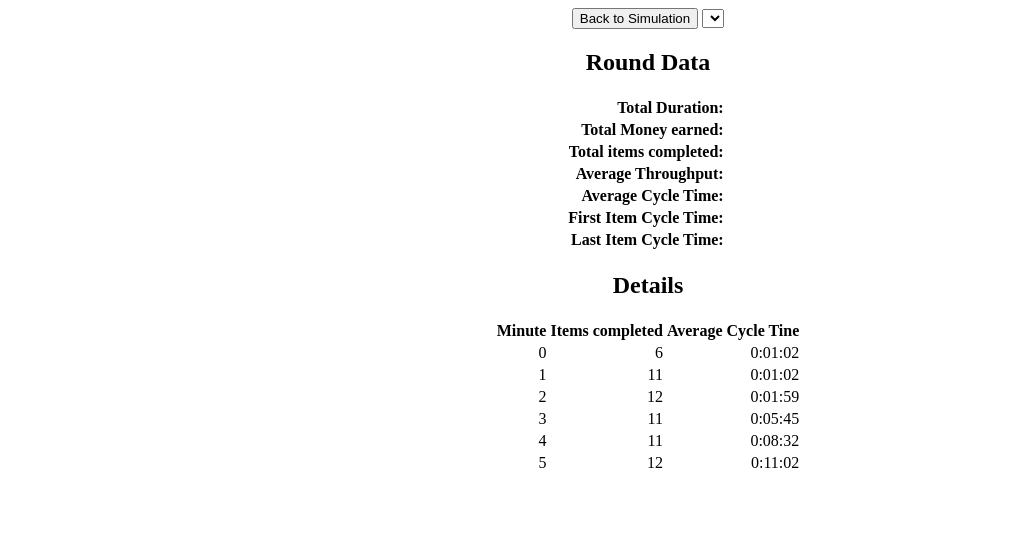
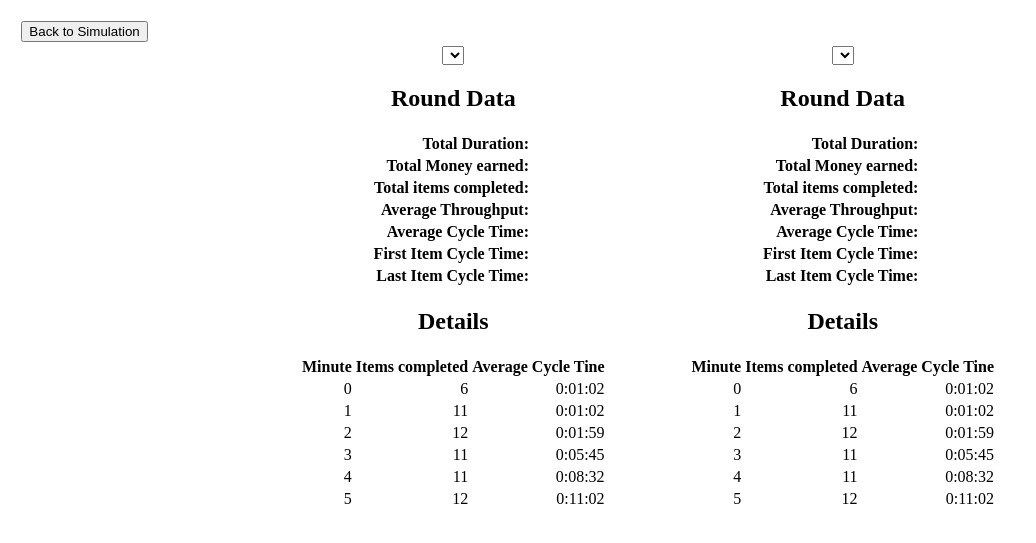
Before and after one commit to komplexitaeter/kfs, a PHP site: page /stats.php in a window 1280 px wide. Shown: the top 543 px of the page, without its empty margins (0-1036 px from the left). Run offline with PHP 8.4, Linux system fonts and the light colour scheme; data that the repository does not hold is empty.

Commit message:
display two rounds stats in parallel

```diff
--- a/board.css
+++ b/board.css
@@ -171,7 +171,7 @@ body{
 
 .control_button:disabled {
     opacity: 0.2;
-    cursor: not-allowed;
+    cursor: default;
 }
 
 
--- a/get_stats.php
+++ b/get_stats.php
@@ -23,13 +23,15 @@ $success = mysqli_real_connect(
 
 /*verify status of the current simulation*/
 $sql = "SELECT sim.status_code
-              ,coalesce(sim.stats_round_id, sim.current_round_id) stats_round_id
+              ,coalesce(sim.stats_round_id_0, sim.current_round_id) stats_round_id_0
+              ,coalesce(sim.stats_round_id_1, sim.current_round_id) stats_round_id_1
           FROM kfs_simulation_tbl as sim
          WHERE sim.simulation_id=".$simulation_id;
 if ($result = $link->query($sql)) {
     if($obj = $result->fetch_object()) {
         $status_code = $obj->status_code;
-        $stats_round_id = $obj->stats_round_id;
+        $stats_round_id[0] = $obj->stats_round_id_0;
+        $stats_round_id[1] = $obj->stats_round_id_1;
     }
     else{
         $status_code = "NO_SIMULATION";
@@ -65,8 +67,11 @@ else{
     }
 }
 
-$round_data=null;
-$sql="select COALESCE(rnd.cumulative_time_s, 0) + TIMESTAMPDIFF(SECOND, rnd.last_start_time,
+$round_data=array();
+
+for ($i=0;$i<2;$i++) {
+
+    $sql = "select COALESCE(rnd.cumulative_time_s, 0) + TIMESTAMPDIFF(SECOND, rnd.last_start_time,
     COALESCE(rnd.last_stop_time, CURRENT_TIMESTAMP)) as total_time_s
        ,count(i.item_id) as total_items_cnt
        ,sum(i.price) as total_money_earned
@@ -79,15 +84,14 @@ $sql="select COALESCE(rnd.cumulative_time_s, 0) + TIMESTAMPDIFF(SECOND, rnd.last
       on i.round_id = rnd.round_id
 and i.end_time_s is not null
 and i.current_station_id is null
-  where rnd.round_id = $stats_round_id
+  where rnd.round_id = $stats_round_id[$i]
 group by rnd.round_id, rnd.cumulative_time_s, rnd.last_start_time, rnd.last_stop_time";
 
     if ($result = $link->query($sql)) {
-    if(  $obj = $result->fetch_object()) {
-        $round_data = $obj;
+        if ($obj = $result->fetch_object()) {
+            $round_data[$i] = $obj;
         }
-}
-else{
+    } else {
         if ($link->connect_errno) {
             printf("\n Fail: %s\n", $link->connect_error);
             exit();
@@ -98,57 +102,67 @@ $sql = "select round(avg(mins.items_cnt),1) as avg_throughput from (
                   select floor((xi.end_time_s) / 60) as minute
                        , count(1)                   as items_cnt
                   from kfs_items_tbl xi
-                  where xi.round_id = $stats_round_id
+                  where xi.round_id = $stats_round_id[$i]
                     and xi.end_time_s is not null
                     and xi.current_station_id is null
                   group by minute
                   having minute != 0
                      and minute != (select floor((max(x.end_time_s)) / 60)
                                     from kfs_items_tbl x
-                                    where x.round_id = $stats_round_id
+                                    where x.round_id = $stats_round_id[$i]
                                       and x.end_time_s is not null
                                       and x.current_station_id is null)
                        and minute != (select floor((min(x.end_time_s)) / 60)
                                     from kfs_items_tbl x
-                                    where x.round_id = $stats_round_id
+                                    where x.round_id = $stats_round_id[$i]
                                       and x.end_time_s is not null
                                       and x.current_station_id is null)
               ) as mins";
 
     if ($result = $link->query($sql)) {
-    if(  $obj = $result->fetch_object()) {
-        $round_data->avg_throughput = $obj->avg_throughput;
+        if ($obj = $result->fetch_object()) {
+            $round_data[$i]->avg_throughput = $obj->avg_throughput;
         }
-}
-else{
+    } else {
         if ($link->connect_errno) {
             printf("\n Fail: %s\n", $link->connect_error);
             exit();
         }
     }
 
+}
+
+
+
+
+/* query rounds details*/
+
+for ($i=0;$i<2;$i++) {
+
+
     $sql = "select floor((i.end_time_s)/60) as minute
       ,count(1) as items_cnt
       ,round(avg(i.end_time_s-i.start_time_s),0) as avg_cycle_time
   from kfs_items_tbl i
- where i.round_id = $stats_round_id
+ where i.round_id = $stats_round_id[$i]
    and i.end_time_s is not null
    and i.current_station_id is null
 group by minute
 order by minute";
 
-$round_details = array();
+    $round_details[$i] = array();
 
     if ($result = $link->query($sql)) {
-    while(  $obj = $result->fetch_object()) {
-        array_push($round_details, $obj);
+        while ($obj = $result->fetch_object()) {
+            array_push($round_details[$i], $obj);
         }
-}
-else{
+    } else {
         if ($link->connect_errno) {
             printf("\n Fail: %s\n", $link->connect_error);
             exit();
         }
+    }
+
 }
 
 $myJSON_array = array("status_code"=> $status_code
--- a/get_thumbnail.php
+++ b/get_thumbnail.php
@@ -14,7 +14,6 @@ $svg_hash = filter_input(INPUT_GET, 'svg_hash', FILTER_SANITIZE_NUMBER_INT );
 
 
 function exit_with_status($status_code) {
-    if ($status_code!=null) error_log($status_code);
     $empty_svg='<?xml version="1.0" encoding="UTF-8" standalone="no"?><svg xmlns="http://www.w3.org/2000/svg" version="1.1" viewBox="0 0 1 1" width="1" height="1" id="starter_svg"></svg>';
     echo($empty_svg);
     exit(0);
--- a/stats.css
+++ b/stats.css
@@ -5,6 +5,12 @@ body {
     width: 100%;
     display: block;
     text-align: center;
+}
+
+#back_btn {
+    position: absolute;
+    top: 1em;
+    left: 1em;
 }
 
 table {
@@ -18,3 +24,8 @@ th {
 td {
     text-align: right;
 }
+
+.frame {
+    display: inline-block;
+    margin: 3%;
+}
--- a/stats.php
+++ b/stats.php
@@ -14,45 +14,45 @@
 
 <body onload="loadStats()">
 
-<button onclick="backToSimulationPressed()">Back to Simulation</button>
+<button id="back_btn" onclick="backToSimulationPressed()">Back to Simulation</button>
 
-<select id="roundswitch" onchange="changeRound(this)" ></select>
-
+<div class="frame">
+<select id="0_round_switch" onchange="changeRound(this, 0)" ></select>
 <h2>Round Data</h2>
 <table>
     <tr>
         <th>Total Duration:</th>
-        <td id="total_time_s"></td>
+        <td id="0_total_time_s"></td>
     </tr>
     <tr>
         <th>Total Money earned:</th>
-        <td id="total_money_earned"></td>
+        <td id="0_total_money_earned"></td>
     </tr>
     <tr>
         <th>Total items completed:</th>
-        <td id="total_items_cnt"></td>
+        <td id="0_total_items_cnt"></td>
     </tr>
     <tr>
         <th>Average Throughput:</th>
-        <td id="avg_throughput"></td>
+        <td id="0_avg_throughput"></td>
     </tr>
     <tr>
         <th>Average Cycle Time:</th>
-        <td id="avg_cycle_time"></td>
+        <td id="0_avg_cycle_time"></td>
     </tr>
     <tr>
         <th>First Item Cycle Time:</th>
-        <td id="first_item_cycle_time"></td>
+        <td id="0_first_item_cycle_time"></td>
     </tr>
     <tr>
         <th>Last Item Cycle Time:</th>
-        <td id="last_item_cycle_time"></td>
+        <td id="0_last_item_cycle_time"></td>
     </tr>
 </table>
 
 <h2>Details</h2>
-<input type="hidden" id="round_details_round_id" value="">
-<table id="round_details">
+<input type="hidden" id="0_round_details_round_id" value="">
+<table id="0_round_details">
     <tr class="detailTH">
         <th>Minute</th>
         <th>Items completed</th>
@@ -89,6 +89,82 @@
         <td>0:11:02</td>
     </tr>
 </table>
+</div>
+
+<div class="frame">
+    <select id="1_round_switch" onchange="changeRound(this,1)" ></select>
+    <h2>Round Data</h2>
+    <table>
+        <tr>
+            <th>Total Duration:</th>
+            <td id="1_total_time_s"></td>
+        </tr>
+        <tr>
+            <th>Total Money earned:</th>
+            <td id="1_total_money_earned"></td>
+        </tr>
+        <tr>
+            <th>Total items completed:</th>
+            <td id="1_total_items_cnt"></td>
+        </tr>
+        <tr>
+            <th>Average Throughput:</th>
+            <td id="1_avg_throughput"></td>
+        </tr>
+        <tr>
+            <th>Average Cycle Time:</th>
+            <td id="1_avg_cycle_time"></td>
+        </tr>
+        <tr>
+            <th>First Item Cycle Time:</th>
+            <td id="1_first_item_cycle_time"></td>
+        </tr>
+        <tr>
+            <th>Last Item Cycle Time:</th>
+            <td id="1_last_item_cycle_time"></td>
+        </tr>
+    </table>
+
+    <h2>Details</h2>
+    <input type="hidden" id="1_round_details_round_id" value="">
+    <table id="1_round_details">
+        <tr class="detailTH">
+            <th>Minute</th>
+            <th>Items completed</th>
+            <th>Average Cycle Tine</th>
+        </tr>
+        <tr>
+            <td>0</td>
+            <td>6</td>
+            <td>0:01:02</td>
+        </tr>
+        <tr>
+            <td>1</td>
+            <td>11</td>
+            <td>0:01:02</td>
+        </tr>
+        <tr>
+            <td>2</td>
+            <td>12</td>
+            <td>0:01:59</td>
+        </tr>
+        <tr>
+            <td>3</td>
+            <td>11</td>
+            <td>0:05:45</td>
+        </tr>
+        <tr>
+            <td>4</td>
+            <td>11</td>
+            <td>0:08:32</td>
+        </tr>
+        <tr>
+            <td>5</td>
+            <td>12</td>
+            <td>0:11:02</td>
+        </tr>
+    </table>
+</div>
 
 
 </body>
```
Also changed, not shown: script/stats.js (+29 -21 lines), update_simulation.php (+8 -2 lines). Lines whose indentation alone changed are shown as unchanged.
